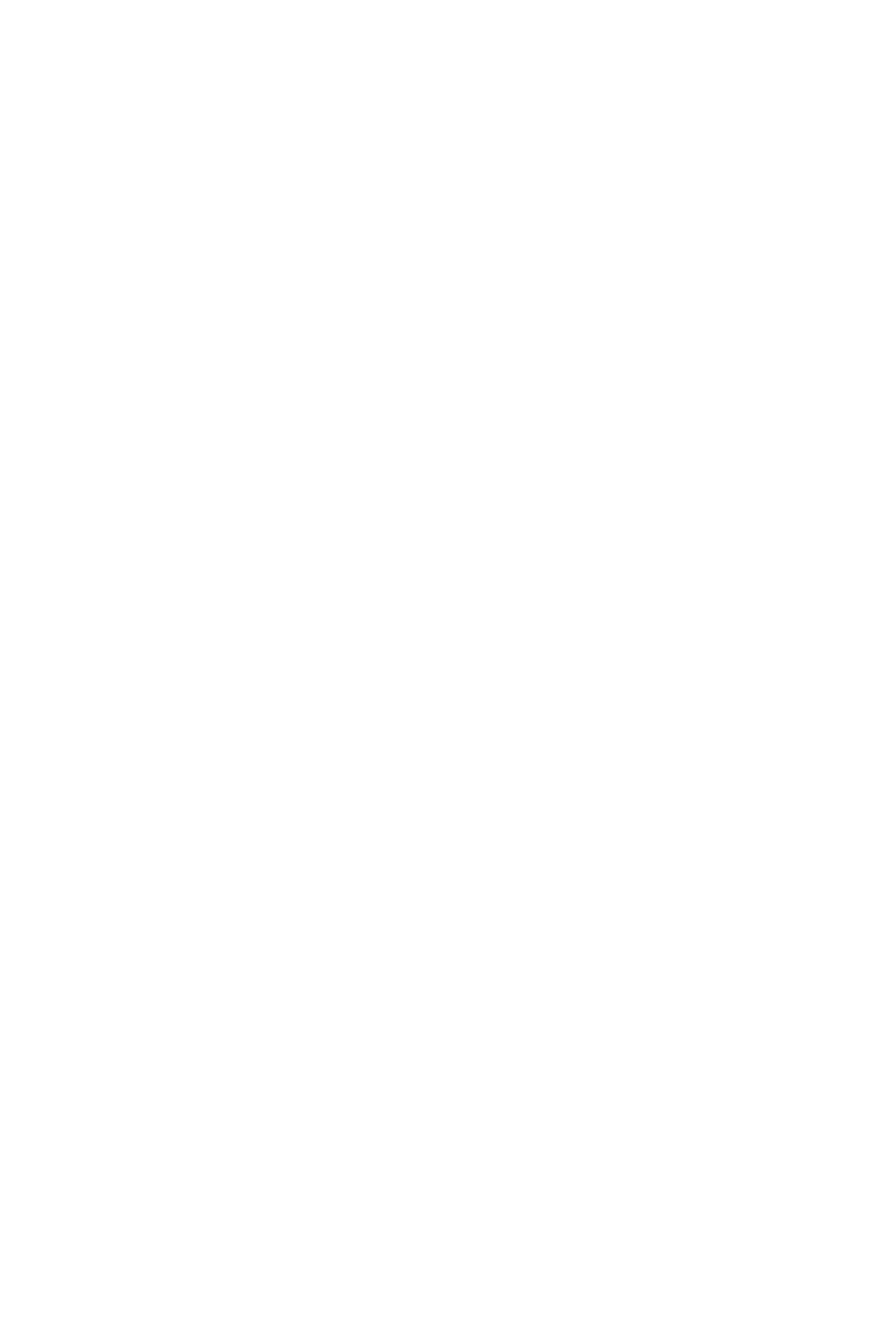
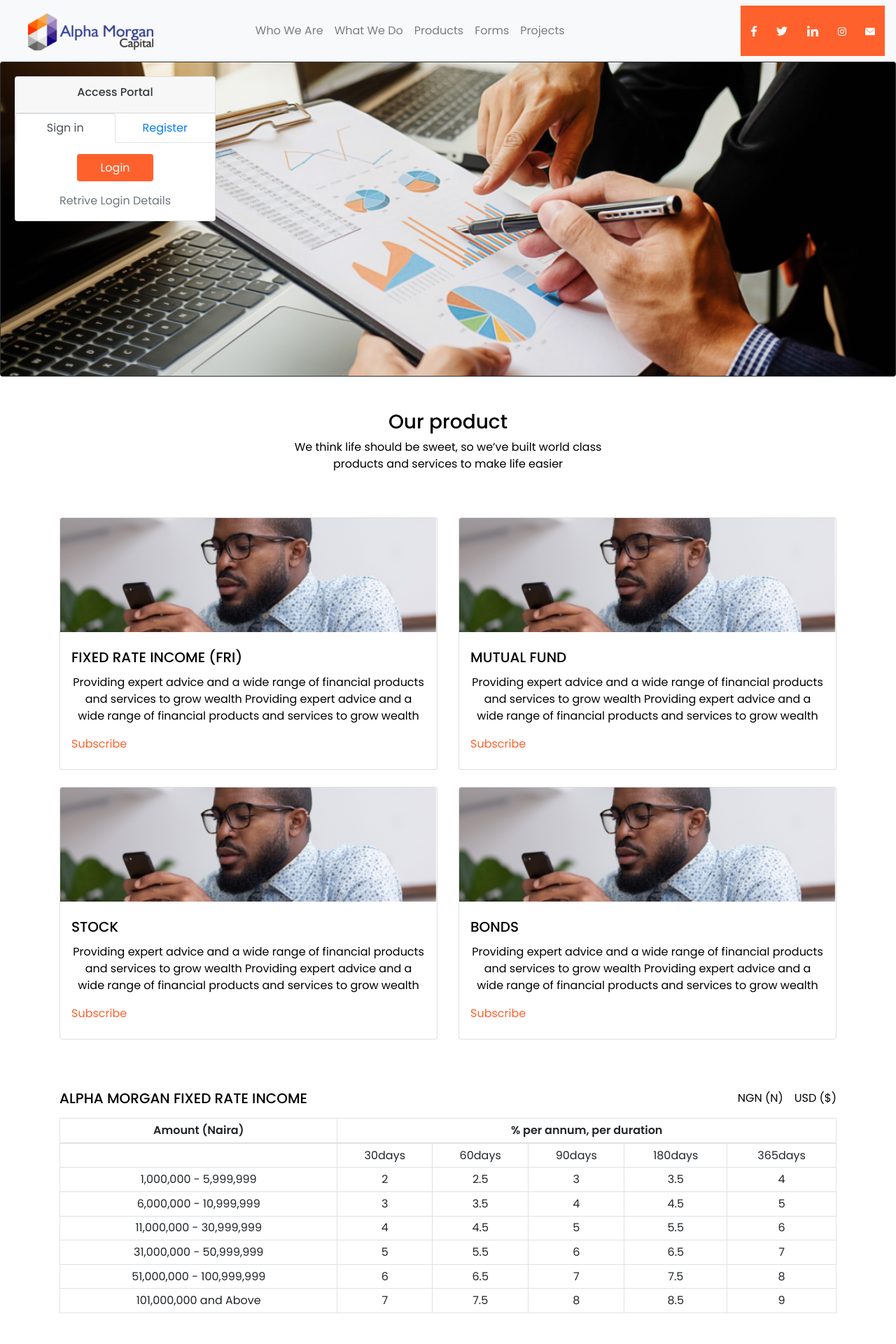
Before and after one commit to Aideagency/alphamorgan, a Vue app: page / in a window 1280 px wide. Shown: the top 1920 px of the page at 70% size. Before the commit the page ends 800 px from the top, so only its background shows below. Built offline with nearby package versions, Linux system fonts and the light colour scheme.

Commit message:
implemented initial landing page layout

```diff
--- a/public/style.css
+++ b/public/style.css
@@ -13,6 +13,10 @@
   margin: 0;
   padding: 0;
   box-sizing: border-box;
+}
+
+html {
+  scroll-behavior: smooth;
 }
 
 img {
--- a/src/components/Footer.vue
+++ b/src/components/Footer.vue
@@ -72,10 +72,6 @@
 <style>
 .footer-about {
   background: #000000;
-  /* position: fixed;
-  left: 0;
-  bottom: 0;
-  width: 100%;
-  padding: 3rem 2rem; */
+  margin-bottom: -40px !important;
 }
 </style>
--- a/src/views/Landing.vue
+++ b/src/views/Landing.vue
@@ -1,9 +1,285 @@
 <template>
-  <div class="landing"></div>
+  <div class="landing">
+    <Navbar />
+    <div class="card bg-dark text-white">
+      <img src="../assets/img/HOME BANNER.png" class="card-img" alt="..." />
+      <div class="card-img-overlay">
+        <div class="row">
+          <div class="col-3">
+            <div class="card">
+              <div class="card-header">
+                <h6 class="text-dark">Access Portal</h6>
+              </div>
+              <b-tabs content-class="mt-3" justified>
+                <b-tab title="Sign in" active>
+                  <router-link to="/login" class="btn btn-log"
+                    >Login</router-link
+                  >
+                  <p class="text-muted mt-3">Retrive Login Details</p>
+                </b-tab>
+                <b-tab title="Register">
+                  <router-link to="/register" class="btn btn-log"
+                    >Register</router-link
+                  >
+                  <p class="text-muted mt-3">Retrive Register Details</p>
+                </b-tab>
+              </b-tabs>
+            </div>
+          </div>
+        </div>
+      </div>
+    </div>
+
+    <div class="container">
+      <div class="row my-5">
+        <div class="col-md-12">
+          <h3 class="text-center">Our product</h3>
+          <p class="text-center">
+            We think life should be sweet, so we’ve built world class <br />
+            products and services to make life easier
+          </p>
+        </div>
+      </div>
+
+      <div class="row">
+        <div class="col-sm-6">
+          <div class="card mb-4">
+            <img
+              src="../assets/img/landinimg.png"
+              class="card-img-top"
+              alt="..."
+            />
+            <div class="card-body px-3 py-4">
+              <h5 class="card-title d-flex">FIXED RATE INCOME (FRI)</h5>
+              <p class="card-text">
+                Providing expert advice and a wide range of financial products
+                and services to grow wealth Providing expert advice and a wide
+                range of financial products and services to grow wealth
+              </p>
+              <a href="#" class="card-link text-orange d-flex">Subscribe</a>
+            </div>
+          </div>
+        </div>
+
+        <div class="col-sm-6">
+          <div class="card mb-4">
+            <img
+              src="../assets/img/landinimg.png"
+              class="card-img-top"
+              alt="..."
+            />
+            <div class="card-body px-3 py-4">
+              <h5 class="card-title d-flex">MUTUAL FUND</h5>
+              <p class="card-text">
+                Providing expert advice and a wide range of financial products
+                and services to grow wealth Providing expert advice and a wide
+                range of financial products and services to grow wealth
+              </p>
+              <a href="#" class="card-link text-orange d-flex">Subscribe</a>
+            </div>
+          </div>
+        </div>
+      </div>
+
+      <div class="row">
+        <div class="col-sm-6">
+          <div class="card mb-4">
+            <img
+              src="../assets/img/landinimg.png"
+              class="card-img-top"
+              alt="..."
+            />
+            <div class="card-body px-3 py-4">
+              <h5 class="card-title d-flex">STOCK</h5>
+              <p class="card-text">
+                Providing expert advice and a wide range of financial products
+                and services to grow wealth Providing expert advice and a wide
+                range of financial products and services to grow wealth
+              </p>
+              <a href="#" class="card-link text-orange d-flex">Subscribe</a>
+            </div>
+          </div>
+        </div>
+
+        <div class="col-sm-6">
+          <div class="card mb-4">
+            <img
+              src="../assets/img/landinimg.png"
+              class="card-img-top"
+              alt="..."
+            />
+            <div class="card-body px-3 py-4">
+              <h5 class="card-title d-flex">BONDS</h5>
+              <p class="card-text">
+                Providing expert advice and a wide range of financial products
+                and services to grow wealth Providing expert advice and a wide
+                range of financial products and services to grow wealth
+              </p>
+              <a href="#" class="card-link text-orange d-flex">Subscribe</a>
+            </div>
+          </div>
+        </div>
+      </div>
+    </div>
+
+    <div class="container my-5">
+      <div class="d-flex justify-content-between">
+        <h5>ALPHA MORGAN FIXED RATE INCOME</h5>
+        <div class="d-flex">
+          <p class="mr-3">NGN (N)</p>
+          <p>USD ($)</p>
+        </div>
+      </div>
+      <table class="table table-bordered border-dark table-sm">
+        <thead>
+          <tr>
+            <th scope="col">Amount (Naira)</th>
+            <th scope="col" colspan="5">% per annum, per duration</th>
+          </tr>
+        </thead>
+        <tbody>
+          <tr>
+            <td></td>
+            <td>30days</td>
+            <td>60days</td>
+            <td>90days</td>
+            <td>180days</td>
+            <td>365days</td>
+          </tr>
+          <tr>
+            <td>1,000,000 - 5,999,999</td>
+            <td>2</td>
+            <td>2.5</td>
+            <td>3</td>
+            <td>3.5</td>
+            <td>4</td>
+          </tr>
+          <tr>
+            <td>6,000,000 - 10,999,999</td>
+            <td>3</td>
+            <td>3.5</td>
+            <td>4</td>
+            <td>4.5</td>
+            <td>5</td>
+          </tr>
+          <tr>
+            <td>11,000,000 - 30,999,999</td>
+            <td>4</td>
+            <td>4.5</td>
+            <td>5</td>
+            <td>5.5</td>
+            <td>6</td>
+          </tr>
+          <tr>
+            <td>31,000,000 - 50,999,999</td>
+            <td>5</td>
+            <td>5.5</td>
+            <td>6</td>
+            <td>6.5</td>
+            <td>7</td>
+          </tr>
+          <tr>
+            <td>51,000,000 - 100,999,999</td>
+            <td>6</td>
+            <td>6.5</td>
+            <td>7</td>
+            <td>7.5</td>
+            <td>8</td>
+          </tr>
+          <tr>
+            <td>101,000,000 and Above</td>
+            <td>7</td>
+            <td>7.5</td>
+            <td>8</td>
+            <td>8.5</td>
+            <td>9</td>
+          </tr>
+        </tbody>
+      </table>
+
+      <table class="table table-bordered border-dark table-sm" style="display: none;">
+        <thead>
+          <tr>
+            <th scope="col">Amount (US Dollars)</th>
+            <th scope="col" colspan="5">% per annum, per duration</th>
+          </tr>
+        </thead>
+        <tbody>
+          <tr>
+            <td></td>
+            <td>90days</td>
+            <td>180days</td>
+            <td>365days</td>
+          </tr>
+          <tr>
+            <td>10,000 - 49,999</td>
+            <td>2.00%</td>
+            <td>2.25%</td>
+            <td>2.50%</td>
+          </tr>
+          <tr>
+            <td>50,000 - 99,999</td>
+            <td>2.50%</td>
+            <td>3.00%</td>
+            <td>3.25%</td>
+          </tr>
+          <tr>
+            <td>100,000 - 499,999</td>
+            <td>3.25%</td>
+            <td>3.50%</td>
+            <td>3.75%</td>
+          </tr>
+          <tr>
+            <td>500,000 - 999,999</td>
+            <td>3.75%</td>
+            <td>4.00%</td>
+            <td>4.25%</td>
+          </tr>
+          <tr>
+            <td>1,000,000 and Above</td>
+            <td>4.25%</td>
+            <td>4.50%</td>
+            <td>5.00%</td>
+          </tr>
+        </tbody>
+      </table>
+    </div>
+    <Footer />
+  </div>
 </template>
 
 <script>
-export default {}
+import Navbar from '../components/Navbar.vue'
+import Footer from '../components/Footer.vue'
+export default {
+  name: 'Landing',
+  components: {
+    Navbar,
+    Footer
+  },
+  data () {
+    return {
+      fields: ['Amount (Naira)', 'last_name', 'age'],
+      items: [
+        { age: 40, first_name: 'Dickerson', last_name: 'Macdonald' },
+        { age: 21, first_name: 'Larsen', last_name: 'Shaw' },
+        { age: 89, first_name: 'Geneva', last_name: 'Wilson' }
+      ]
+    }
+  }
+}
 </script>
 
-<style></style>
+<style>
+.btn-log {
+  background: #ff612d;
+  color: #ffffff;
+  padding: 0.4rem 2rem;
+}
+
+.card-img-overlay {
+  position: absolute !important;
+  bottom: 0 !important;
+  right: 0 !important;
+}
+</style>
```
